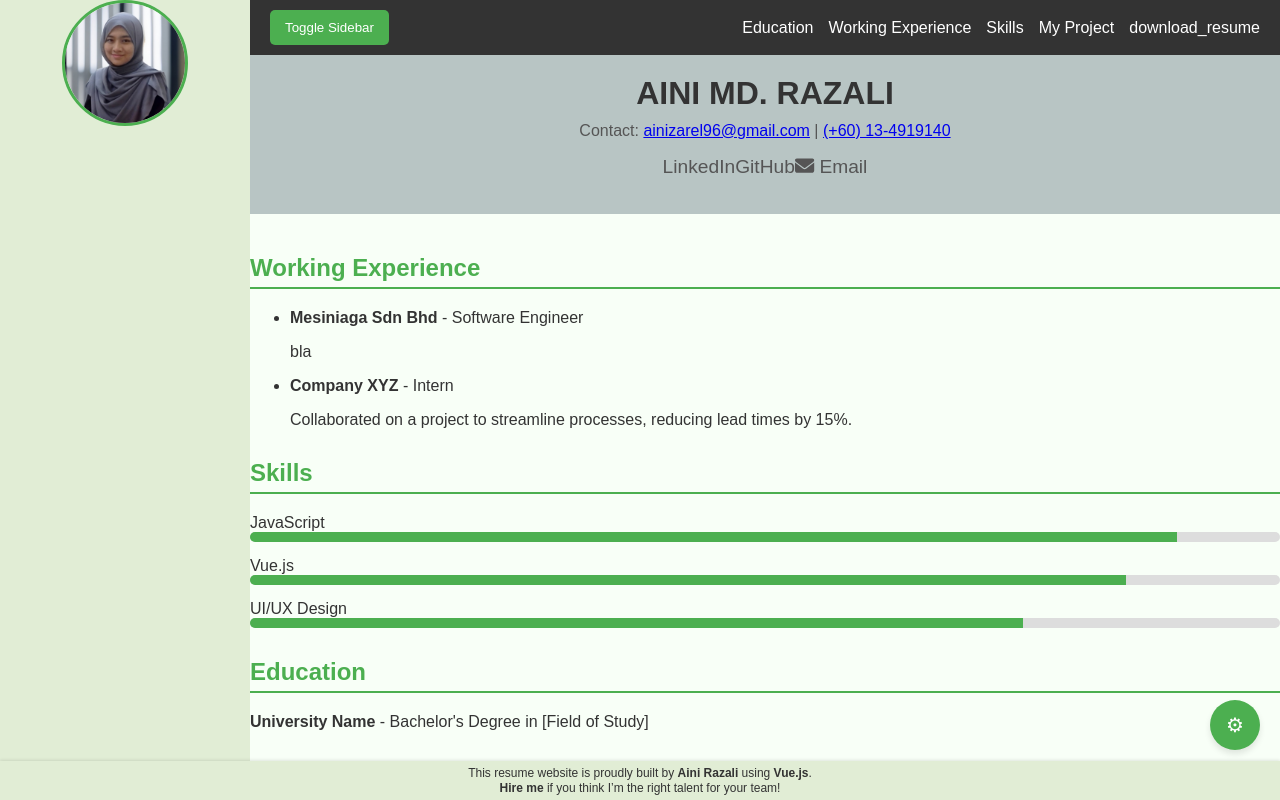
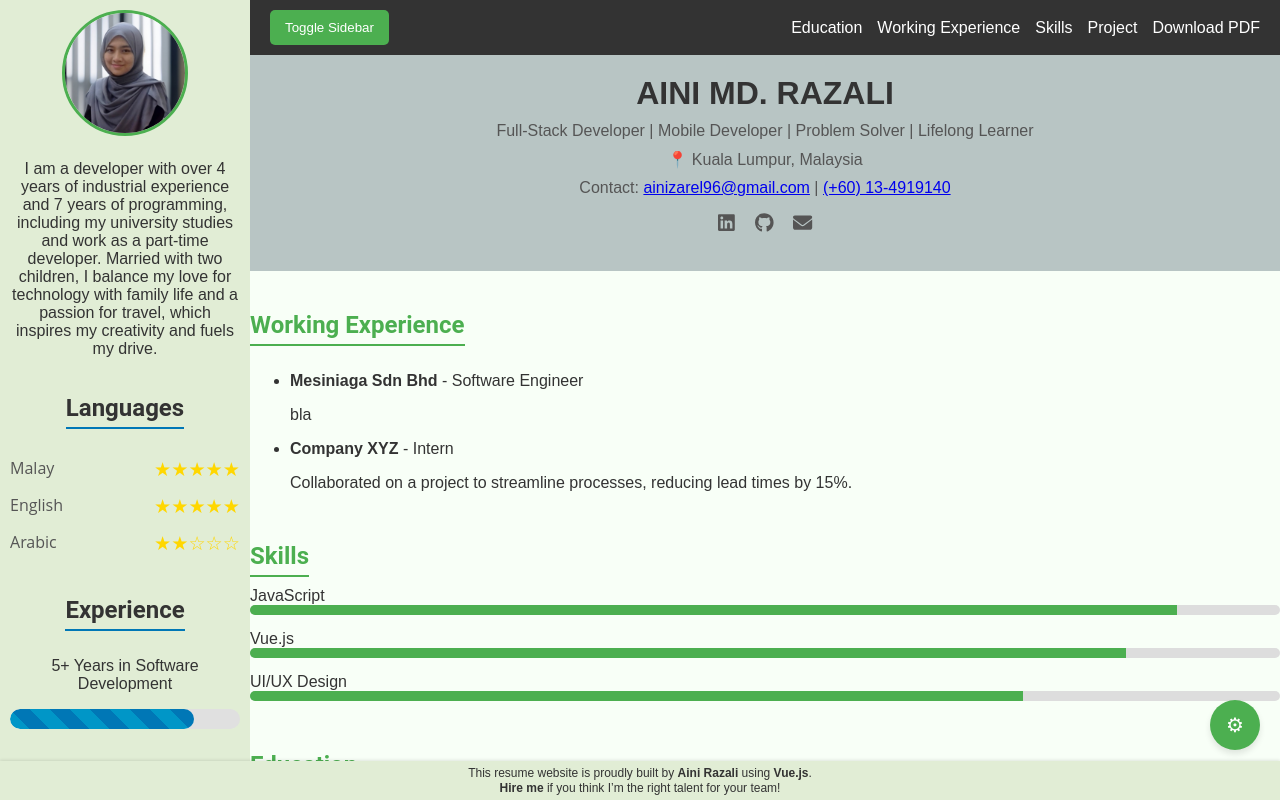
Before and after one commit to ainizarel/AiniMdRazali_CV, a Vue app: page / in a window 1280 px wide. Shown: the top 800 px of the page. Built offline with nearby package versions, Linux system fonts and the light colour scheme.

Commit message:
layout done

```diff
--- a/package.json
+++ b/package.json
@@ -11,6 +11,7 @@
   },
   "dependencies": {
     "@fortawesome/fontawesome-svg-core": "^6.7.2",
+    "@fortawesome/free-brands-svg-icons": "^6.7.2",
     "@fortawesome/free-solid-svg-icons": "^6.7.2",
     "@fortawesome/vue-fontawesome": "^3.0.8",
     "core-js": "^3.8.3",
--- a/src/App.vue
+++ b/src/App.vue
@@ -10,8 +10,50 @@
     <div class="profile-picture">
       <img :src="require('@/assets/profilepic.jpg')" alt="Profile Picture" />
     </div>
+
+    <!-- Summary Section -->
+    <div class="summary">
+      <p>
+        I am a developer with over 4 years of industrial experience and 7 years of programming, including my university studies and work as a part-time developer. Married with two children, I balance my love for technology with family life and a passion for travel, which inspires my creativity and fuels my drive.
+      </p>
+    </div>
+
+    <!-- Languages Section -->
+    <div class="languages">
+      <h2>Languages</h2>
+      <ul>
+        <li>
+          <span>Malay</span>
+          <div class="stars">
+            ★★★★★
+          </div>
+        </li>
+        <li>
+          <span>English</span>
+          <div class="stars">
+            ★★★★★
+          </div>
+        </li>
+        <li>
+          <span>Arabic</span>
+          <div class="stars">
+            ★★☆☆☆
+          </div>
+        </li>
+      </ul>
+    </div>
+
+    <!-- Experience Section -->
+    <div class="experience">
+      <h2>Experience</h2>
+      <p>5+ Years in Software Development</p>
+      <div class="striped-bar">
+        <div class="bar" style="width: 80%;"></div>
+      </div>
+    </div>
   </div>
 </aside>
+
 
 <div :class="['bodyContent', showSidebar ? 'sidebar-open' : 'sidebar-collapsed']">
 <!-- Top Navigation Bar -->
@@ -24,7 +66,7 @@
         <li><a href="#skills">{{ $t('skills') }}</a></li>
         <li><a href="#projects">{{ $t('my_project') }}</a></li>
         <li>
-        <a href="/public/CV-Aini.pdf" download="CV-Aini.pdf" class="download-resume">
+          <a href="https://drive.google.com/uc?export=download&id=1c_gpC9DjNm-5UNJ96xPeLiJdOTKiKkQd" download="CV-Aini.pdf" class="download-resume">
             {{ $t('download_resume') }}
           </a>
         </li>
@@ -33,27 +75,38 @@
  <header>
     <div class="intro">
       <h1>AINI MD. RAZALI</h1>
+      <p class="tagline">
+      Full-Stack Developer | Mobile Developer | Problem Solver | Lifelong Learner
+      </p>
+      <p class="location">
+      📍 Kuala Lumpur, Malaysia
+      </p>
+
       <p>
         {{ $t('contact') }}:
         <a href="mailto:ainizarel96@gmail.com">ainizarel96@gmail.com</a> |  <a href="https://wasap.my/+60134919140" target="_blank" > (+60) 13-4919140 </a>
       </p>
  <ul class="social-links">
   <li>
-          <a href="https://linkedin.com" target="_blank" aria-label="LinkedIn">
-            <font-awesome-icon :icon="['fab', 'linkedin']" /> LinkedIn
+    <a href="https://www.linkedin.com/in/ainimdrazali/" target="_blank" aria-label="LinkedIn" class="tooltip">
+      <font-awesome-icon :icon="['fab', 'linkedin']" />
+      <span class="tooltip-text">LinkedIn</span>
     </a>
   </li>
   <li>
-          <a href="https://github.com" target="_blank" aria-label="GitHub">
-            <font-awesome-icon :icon="['fab', 'github']" /> GitHub
+    <a href="https://github.com/ainizarel" target="_blank" aria-label="GitHub" class="tooltip">
+      <font-awesome-icon :icon="['fab', 'github']" />
+      <span class="tooltip-text">GitHub</span>
     </a>
   </li>
   <li>
-          <a href="mailto:ainizare96@gmail.com" aria-label="Email">
-            <font-awesome-icon :icon="['fas', 'envelope']" /> Email
+    <a href="mailto:ainizare96@gmail.com" aria-label="Email" class="tooltip">
+      <font-awesome-icon :icon="['fas', 'envelope']" />
+      <span class="tooltip-text">Email</span>
     </a>
   </li>
 </ul>
+
     </div>
   </header>
     <main>
@@ -93,6 +146,10 @@
       </section>
       <section id="education">
         <h2>Education</h2>
+        <p><strong>University Name</strong> - Bachelor's Degree in [Field of Study]</p>
+      </section>
+       <section id="project">
+        <h2>Project Involved / Developed</h2>
         <p><strong>University Name</strong> - Bachelor's Degree in [Field of Study]</p>
       </section>
     </main>
@@ -281,6 +338,43 @@ header .social-links i {
   margin-right: 8px;
 }
 
+  .social-links {
+    display: flex;
+    list-style: none;
+    gap: 15px;
+    padding: 0;
+  }
+
+  .tooltip {
+    position: relative;
+    display: inline-block;
+    text-decoration: none;
+    color: inherit;
+  }
+
+  .tooltip-text {
+    visibility: hidden;
+    width: 100px;
+    background-color: #333;
+    color: #fff;
+    text-align: center;
+    border-radius: 5px;
+    padding: 5px 0;
+    position: absolute;
+    z-index: 1;
+    bottom: 125%; /* Adjust based on positioning */
+    left: 50%;
+    transform: translateX(-50%);
+    opacity: 0;
+    transition: opacity 0.3s;
+    font-size: 0.85rem;
+  }
+
+  .tooltip:hover .tooltip-text {
+    visibility: visible;
+    opacity: 1;
+  }
+
 /* Top Navigation Bar */
 .top-nav {
   display: flex;
@@ -329,10 +423,6 @@ header .social-links i {
 
 /* Sidebar Styles */
 
-.bodyContent {
-  margin-bottom: 50px; /* Space for the footer height */
-  transition: margin-left 0.3s ease; /* Smooth transition */
-}
 .sidebar {
   width: 250px;
   min-height: 100vh;
@@ -365,15 +455,95 @@ header .social-links i {
   .sidebar.collapsed {
     left: 0; /* Keep in position when collapsed */
   }
-    .bodyContent {
-    width: 100%; /* Full width on mobile */
-  }
+
 
 }
 
 
 
+.content {
+  padding: 10px;
+  text-align: center;
+}
 
+/* Section Titles */
+h2 {
+  font-family: 'Roboto', sans-serif;
+  font-size: 1.5rem;
+  color: #333333;
+  margin-bottom: 10px;
+  border-bottom: 2px solid #0077b6;
+  display: inline-block;
+  padding-bottom: 5px;
+}
+
+/* Languages Section */
+.languages ul {
+  list-style-type: none;
+  padding: 0;
+}
+
+.languages li {
+  margin: 10px 0;
+  font-family: 'Open Sans', sans-serif;
+  font-size: 1rem;
+  color: #555555;
+  display: flex;
+  justify-content: space-between;
+  align-items: center;
+}
+
+.languages li .stars {
+  color: #ffd700;
+  font-size: 1.2rem;
+}
+
+/* Experience Section */
+.experience {
+  margin-top: 20px;
+}
+
+.striped-bar {
+  width: 100%;
+  height: 20px;
+  background-color: #e0e0e0;
+  border-radius: 10px;
+  overflow: hidden;
+  position: relative;
+  margin-top: 10px;
+}
+
+.striped-bar .bar {
+  height: 100%;
+  background: linear-gradient(
+    45deg,
+    #0077b6 25%,
+    #0096c7 25%,
+    #0096c7 50%,
+    #0077b6 50%,
+    #0077b6 75%,
+    #0096c7 75%
+  );
+  background-size: 40px 40px;
+  animation: moveStripes 1s linear infinite;
+  border-radius: 10px;
+}
+
+/* Animation for Striped Effect */
+@keyframes moveStripes {
+  from {
+    background-position: 0 0;
+  }
+  to {
+    background-position: 40px 0;
+  }
+}
+
+/* Hover and Animation Effects */
+.sidebar:hover {
+  box-shadow: 0 8px 16px rgba(0, 0, 0, 0.2);
+  transition: box-shadow 0.3s ease-in-out;
+}
 
 .bodyContent {
   position: relative;
@@ -388,6 +558,7 @@ header .social-links i {
 }
 
 .bodyContent.sidebar-collapsed {
+  width: 100%; /* Default full width */
   margin-left: 0; /* Matches the sidebar width when collapsed */
 }
 
@@ -436,6 +607,7 @@ main {
   background-color: var(--background-color); /* Matches body background */
   color: var(--text-color); /* Matches body text color */
   padding: 20px 0;
+  width:100%
 }
 
 .action-btn {
--- a/src/i18n/en.js
+++ b/src/i18n/en.js
@@ -9,6 +9,7 @@ export default {
     professional_summary_content : "bla bla",
     work_experience_title : "Working Experience",
     company_mesiniaga_jobscope : "bla",
-    my_project: "My Project"
+    my_project: "Project",
+    download_resume : "Download PDF"
 
   };
--- a/src/i18n/malay.js
+++ b/src/i18n/malay.js
@@ -10,4 +10,5 @@ export default {
     work_experience_title : "Working Experience",
     company_mesiniaga_jobscope : "bla",
     my_project: "Projek saya",
+    download_resume : "Muat Turun PDF"
   };
--- a/src/main.js
+++ b/src/main.js
@@ -5,12 +5,13 @@ import App from "./App.vue";
 import { messages } from "./i18n";
 import { library } from '@fortawesome/fontawesome-svg-core';
 import { FontAwesomeIcon } from '@fortawesome/vue-fontawesome';
+import { faLinkedin, faGithub } from '@fortawesome/free-brands-svg-icons'; // Brand icons
 
 // Import specific icons
 import { faEnvelope, faUser } from '@fortawesome/free-solid-svg-icons';
 
 // Add icons to the library
-library.add(faEnvelope, faUser);
+library.add(faLinkedin, faGithub, faEnvelope, faUser);
 
 // Create i18n instance
 const i18n = createI18n({
```
Also changed, not shown: 1 other file (tests, documents, lock files or other folders). Lines whose indentation alone changed are shown as unchanged.
